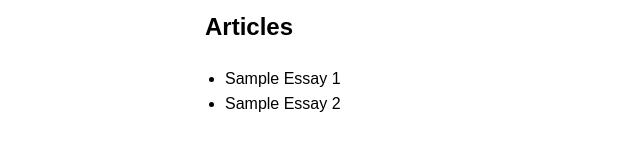
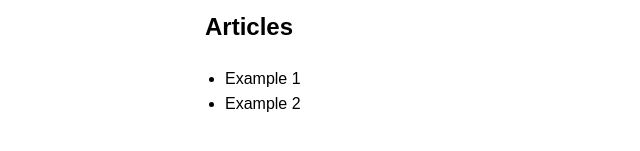
Before and after one commit to noahgb/website, a plain HTML site: page index.html in a window 1280 px wide. Shown: the part 205-356 px from the top of the page, without its empty margins (35-675 px from the left). Drawn offline with Linux system fonts and the light colour scheme.

Commit message:
Add files via upload

```diff
--- a/index.html
+++ b/index.html
@@ -74,8 +74,8 @@
     <h2>Articles</h2>
     <ul>
       <!-- Individual essay links -->
- 	 <li><a href="samplepage1.html">Sample Essay 1</a></li>
-  	 <li><a href="samplepage2.html">Sample Essay 2</a></li>
+ 	 <li><a href="samplepage1.html">Example 1</a></li>
+  	 <li><a href="samplepage2.html">Example 2</a></li>
     </ul>
   </main>
 
```
